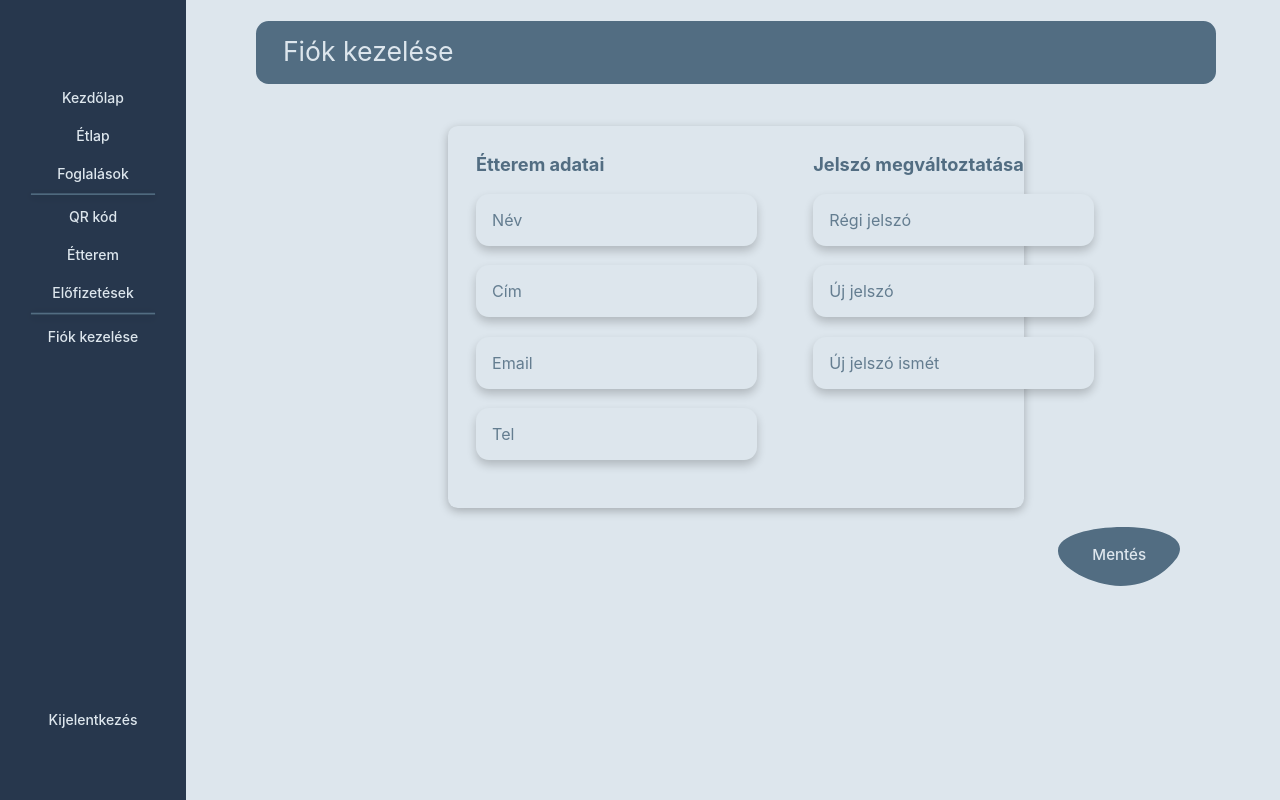
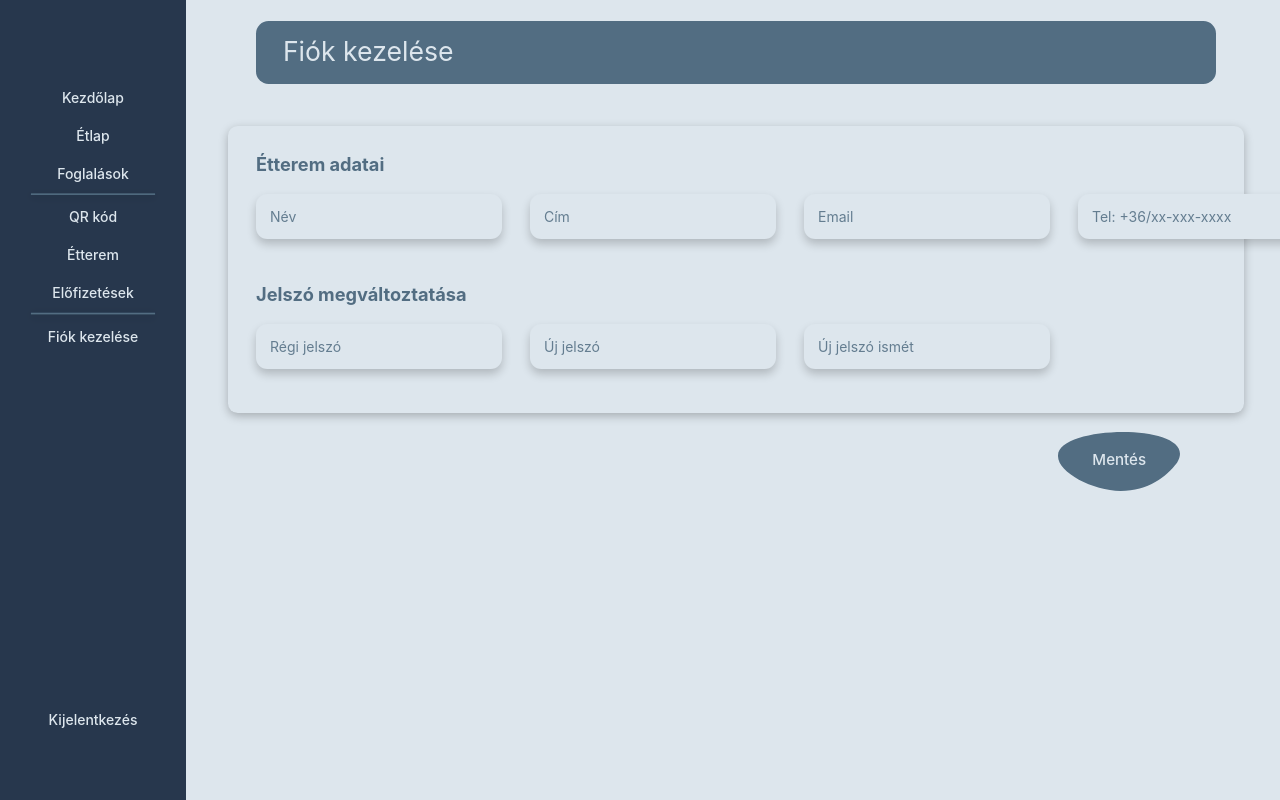
Before and after one commit to vrsgabor/digital-menu, a Next.js app: page /Account in a window 1280 px wide. Built offline with nearby package versions, Linux system fonts and the light colour scheme.

Commit message:
account page final

```diff
--- a/components/AccountContent.js
+++ b/components/AccountContent.js
@@ -1,4 +1,4 @@
-import React, { useState } from 'react';
+import React, { useState, useRef } from 'react';
 import styles from '../styles/Account.module.css';
 
 const AccountContent = () => {
@@ -8,26 +8,53 @@ const AccountContent = () => {
     confirmPassword: '',
   });
 
+  const [maskedPasswords, setMaskedPasswords] = useState({
+    oldPassword: '',
+    newPassword: '',
+    confirmPassword: '',
+  });
+
+  const timeoutRefs = useRef({
+    oldPassword: null,
+    newPassword: null,
+    confirmPassword: null,
+  });
+
   const handleChange = (e) => {
     const { name, value } = e.target;
 
+    // Clear any previous timeout for this field
+    if (timeoutRefs.current[name]) {
+      clearTimeout(timeoutRefs.current[name]);
+    }
+
+    // Update the actual password state immediately
     setPasswords((prevPasswords) => ({
       ...prevPasswords,
       [name]: value,
     }));
-  };
 
-  const getMaskedValue = (password) => {
-    if (password.length === 0) return '';
-    return '•'.repeat(password.length - 1) + password.slice(-1);
+    // Immediately mask the previous characters and show the latest one
+    setMaskedPasswords((prevMasked) => ({
+      ...prevMasked,
+      [name]: value.length > 1
+        ? '•'.repeat(value.length - 1) + value.slice(-1) // show only the last character
+        : value, // if it's only 1 character, just display it
+    }));
+
+    // After 2 seconds, mask the last character
+    timeoutRefs.current[name] = setTimeout(() => {
+      setMaskedPasswords((prevMasked) => ({
+        ...prevMasked,
+        [name]: '•'.repeat(value.length), // Mask the entire password
+      }));
+    }, 2000);
   };
 
   return (
     <div className={styles.contentWrapper}>
-      <div className={styles.reastaurantInfoWrapper}>
-        <h2 className={styles.subTitle}>
-          Étterem adatai
-        </h2>
+      <h2 className={styles.subTitle}>Étterem adatai</h2>
+      <div className={styles.restaurantInfoWrapper}>
         <input
           type="text"
           name="restaurantName"
@@ -36,33 +63,32 @@ const AccountContent = () => {
         />
         <input
           type="text"
-          name="restaurantAdress"
+          name="restaurantAddress"
           placeholder="Cím"
           className={styles.inputFields}
         />
         <input
-          type="text"
+          type="email"
           name="restaurantEmail"
           placeholder="Email"
           className={styles.inputFields}
         />
         <input
-          type="text"
+          type="tel"
           name="restaurantTel"
-          placeholder="Tel"
+          placeholder="Tel: +36/xx-xxx-xxxx"
           className={styles.inputFields}
+          pattern="\+36/[0-9]{2}-[0-9]{3}-[0-9]{4}"
         />
       </div>
+      <h2 className={styles.subTitle}>Jelszó megváltoztatása</h2>
       <div className={styles.inputFieldsWrapper}>
-      <h2 className={styles.subTitle}>
-          Jelszó megváltoztatása
-        </h2>
         <input
           type="text"
           name="oldPassword"
           placeholder="Régi jelszó"
           className={styles.inputFields}
-          value={getMaskedValue(passwords.oldPassword)}
+          value={maskedPasswords.oldPassword}
           onChange={handleChange}
         />
         <input
@@ -70,7 +96,7 @@ const AccountContent = () => {
           name="newPassword"
           placeholder="Új jelszó"
           className={styles.inputFields}
-          value={getMaskedValue(passwords.newPassword)}
+          value={maskedPasswords.newPassword}
           onChange={handleChange}
         />
         <input
@@ -78,12 +104,11 @@ const AccountContent = () => {
           name="confirmPassword"
           placeholder="Új jelszó ismét"
           className={styles.inputFields}
-          value={getMaskedValue(passwords.confirmPassword)}
+          value={maskedPasswords.confirmPassword}
           onChange={handleChange}
         />
       </div>
     </div>
-
   );
 };
 
--- a/components/LeftNav.js
+++ b/components/LeftNav.js
@@ -1,3 +1,4 @@
+"use client"
 import { useRouter } from 'next/navigation'; // Use the router to redirect after logout
 import styles from '../styles/Etlap.module.css';
 
--- a/styles/Account.module.css
+++ b/styles/Account.module.css
@@ -4,29 +4,31 @@
     position: relative;
     box-shadow: 0 3px 10px rgba(0, 0, 0, .25);
     display: flex;
+    flex-direction: column;
     align-items: start;
     justify-content: space-evenly;
-    width: 60%;
+    width: 100%;
+    padding: 2em;
+    padding-top: 2em;
 }
 
-.reastaurantInfoWrapper{
+.restaurantInfoWrapper{
     display: flex;
-    flex-direction: column;
-    padding: 2em;
+    gap: 2em;
+    margin-bottom: 2em;
 }
 
 
 .inputFieldsWrapper{
     display: flex;
-    flex-direction: column;
-    padding: 2em;
+    gap: 2em;
 }
 
 .inputFields{
     padding: 1em;
     margin-bottom: 1.2em;
     font-family: Sf Pro Display, sans-serif;
-    font-size: 1.15em;
+    font-size: 1em;
     font-weight: 400;
     border: none;
     box-shadow: 0 5px 10px rgba(0, 0, 0, .2);
--- a/styles/Qrcode.module.css
+++ b/styles/Qrcode.module.css
@@ -6,6 +6,7 @@
     align-items: flex-start;
     justify-content: space-between;
     padding: 1.1em 1.92em;
+    padding-bottom: 1.5em;
   }
 
   .title {
```
